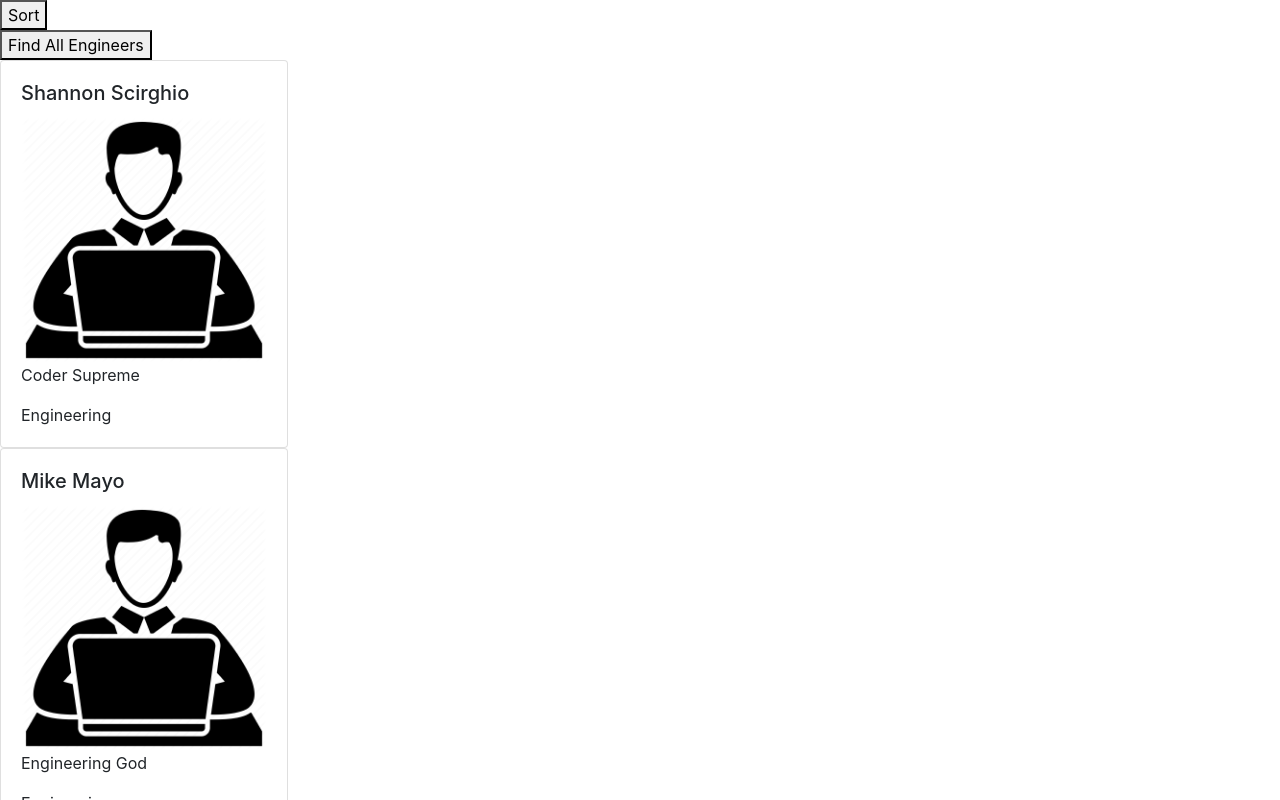
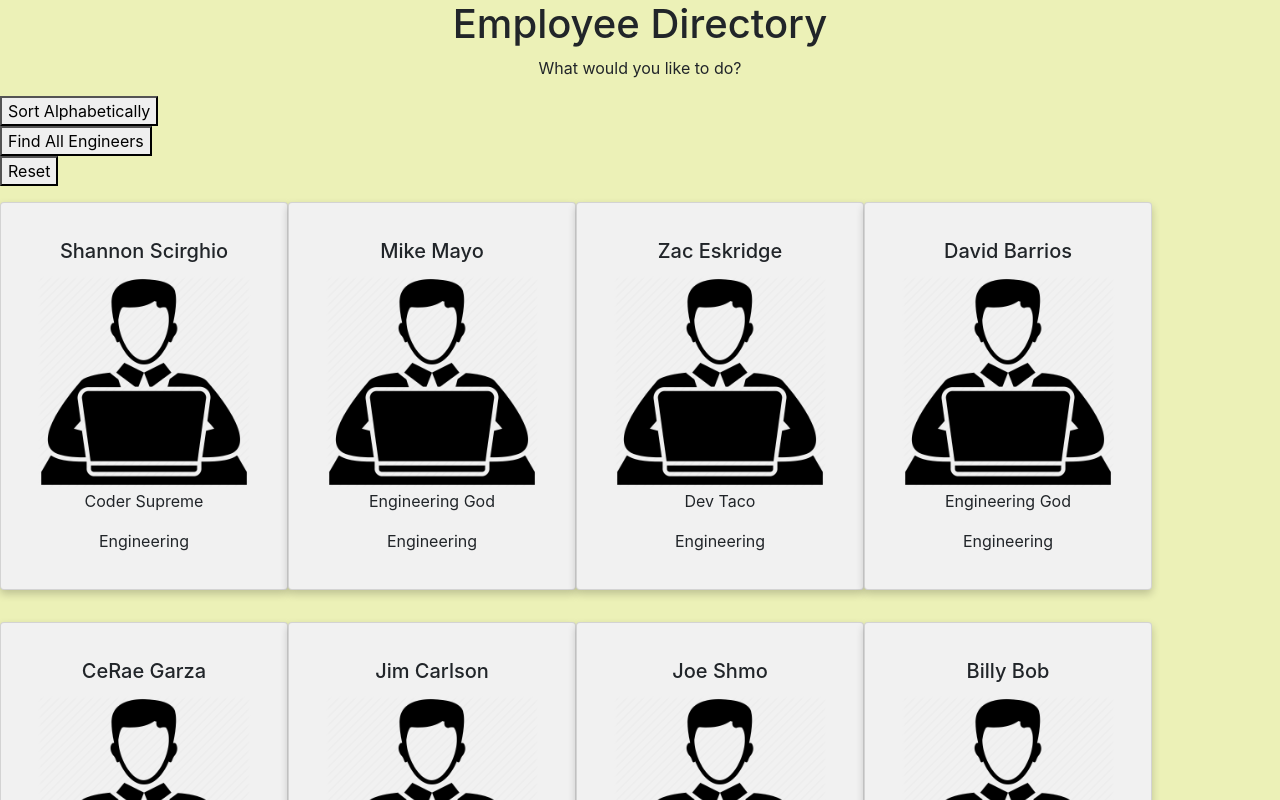
Before and after one commit to shanscirg/employee-directory, a React (Create React App) app: page / in a window 1280 px wide. Shown: the top 800 px of the page. Built offline with nearby package versions, Linux system fonts and the light colour scheme.

Commit message:
finished with buttons for filtering and ordering

```diff
--- a/public/index.html
+++ b/public/index.html
@@ -26,7 +26,7 @@
       work correctly both with client-side routing and a non-root public URL.
       Learn how to configure a non-root public URL by running `npm run build`.
     -->
-    <title>React App</title>
+    <title>Employee Directory</title>
   </head>
   <body>
     <noscript>You need to enable JavaScript to run this app.</noscript>
--- a/src/App.js
+++ b/src/App.js
@@ -2,7 +2,9 @@ import React, { Component } from 'react';
 import './App.css';
 import Employee from './components/Employee';
 import Button from './components/Button';
+import Header from './components/Header';
 import employees from './employees.json';
+import "./index.css";
 
 class App extends Component {
   state = {
@@ -43,8 +45,10 @@ class App extends Component {
   render() {
     return (
       <>
-        <Button onClick={() => this.setState({employees: this.state.employees.sort(this.sortEmployees)})}>Sort</Button>
-        <Button onClick={() => this.setState({employees: this.filterEmployees()})}>Find All Engineers</Button>
+        <Header />
+        <Button onClick={() => this.setState({ employees: this.state.employees.sort(this.sortEmployees) })}>Sort Alphabetically</Button>
+        <Button onClick={() => this.setState({ employees: this.filterEmployees() })}>Find All Engineers</Button>
+        <Button onClick={() => this.setState({ employees: employees })}>Reset</Button>
         <Employee employees={this.state.employees} />
       </>
     );
--- a/src/components/Button/index.js
+++ b/src/components/Button/index.js
@@ -1,8 +1,9 @@
 import React from 'react';
+import "./style.css";
 
 const Button = ({ onClick, children }) => {
     return (
-        <div>
+        <div className="button-div">
             <button onClick={onClick}>
                 {children}
             </button>
--- /dev/null
+++ b/src/components/Button/style.css
@@ -0,0 +1,16 @@
+.button {
+    /* margin: 5px auto; */
+    border: 1px solid rgb(63, 57, 57);
+    box-shadow: 0 2px 3px #ccc;
+    /* display: flex;
+    align-items: center;
+    justify-content: center; */
+    margin: 0 auto;
+    display: block;
+  }
+
+.button-div {
+    align-items: center;
+    justify-content: center;
+
+}
--- a/src/components/Card/index.js
+++ b/src/components/Card/index.js
@@ -1,5 +1,6 @@
 import React from "react";
 import image from "../../employee.png";
+import "./style.css";
 
 class Card extends React.Component {
     render() {
--- /dev/null
+++ b/src/components/Card/style.css
@@ -0,0 +1,9 @@
+.card {
+    width: 60%;
+    margin: 16px auto;
+    box-shadow: 0 4px 8px 0 rgba(0, 0, 0, 0.2);
+    padding: 16px;
+    text-align: center;
+    background-color: #f1f1f1;
+    display: inline-block;
+  }
--- /dev/null
+++ b/src/components/Header/index.js
@@ -0,0 +1,13 @@
+import React from 'react';
+import "./style.css";
+
+function Header () {
+return (
+    <div className="div">
+    <h1>Employee Directory</h1>
+    <p>What would you like to do?</p>
+    </div>
+)
+}
+
+export default Header;
--- /dev/null
+++ b/src/components/Header/style.css
@@ -0,0 +1,3 @@
+.div {
+    text-align: center;
+}
--- a/src/index.css
+++ b/src/index.css
@@ -1,13 +1,3 @@
 body {
-  margin: 0;
-  font-family: -apple-system, BlinkMacSystemFont, 'Segoe UI', 'Roboto', 'Oxygen',
-    'Ubuntu', 'Cantarell', 'Fira Sans', 'Droid Sans', 'Helvetica Neue',
-    sans-serif;
-  -webkit-font-smoothing: antialiased;
-  -moz-osx-font-smoothing: grayscale;
+  background-color: rgb(236, 241, 183);
 }
-
-code {
-  font-family: source-code-pro, Menlo, Monaco, Consolas, 'Courier New',
-    monospace;
-}
```
